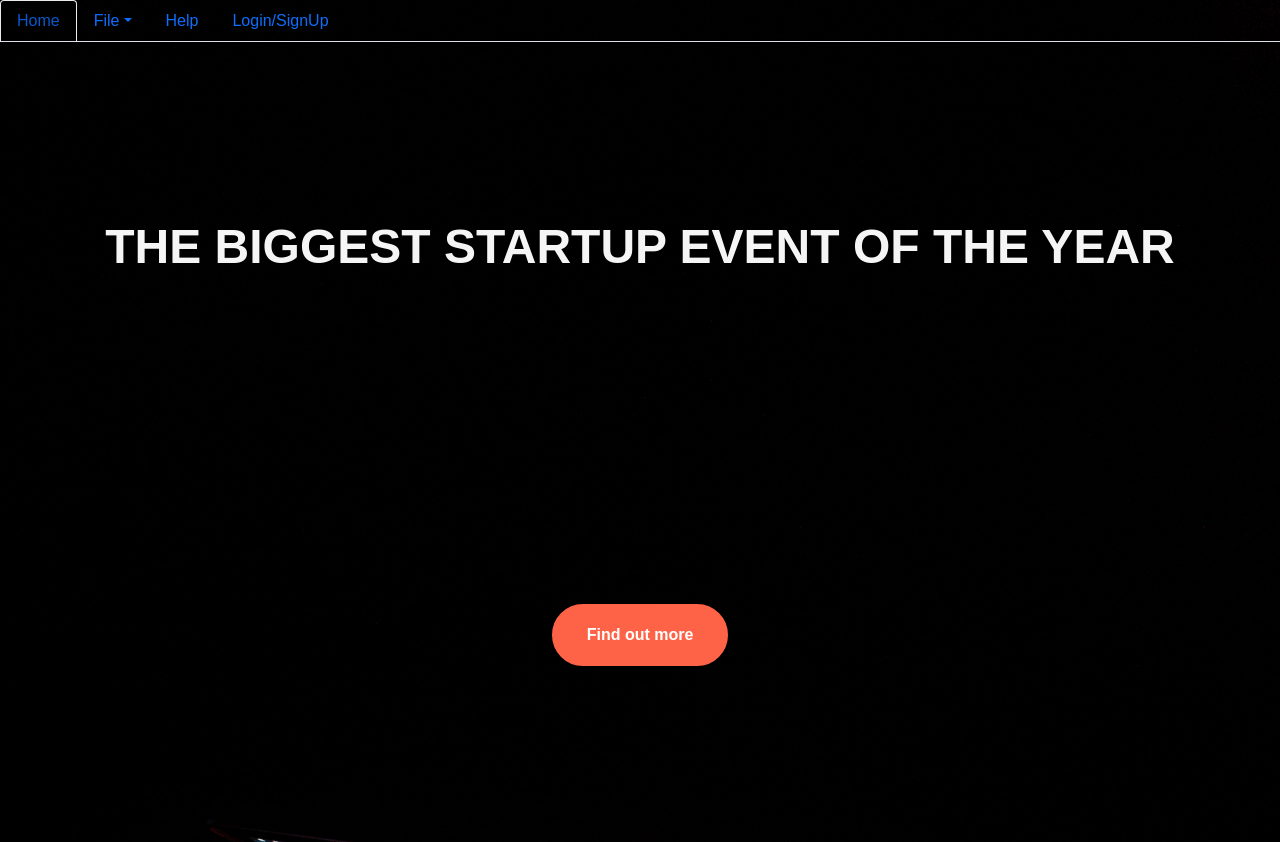
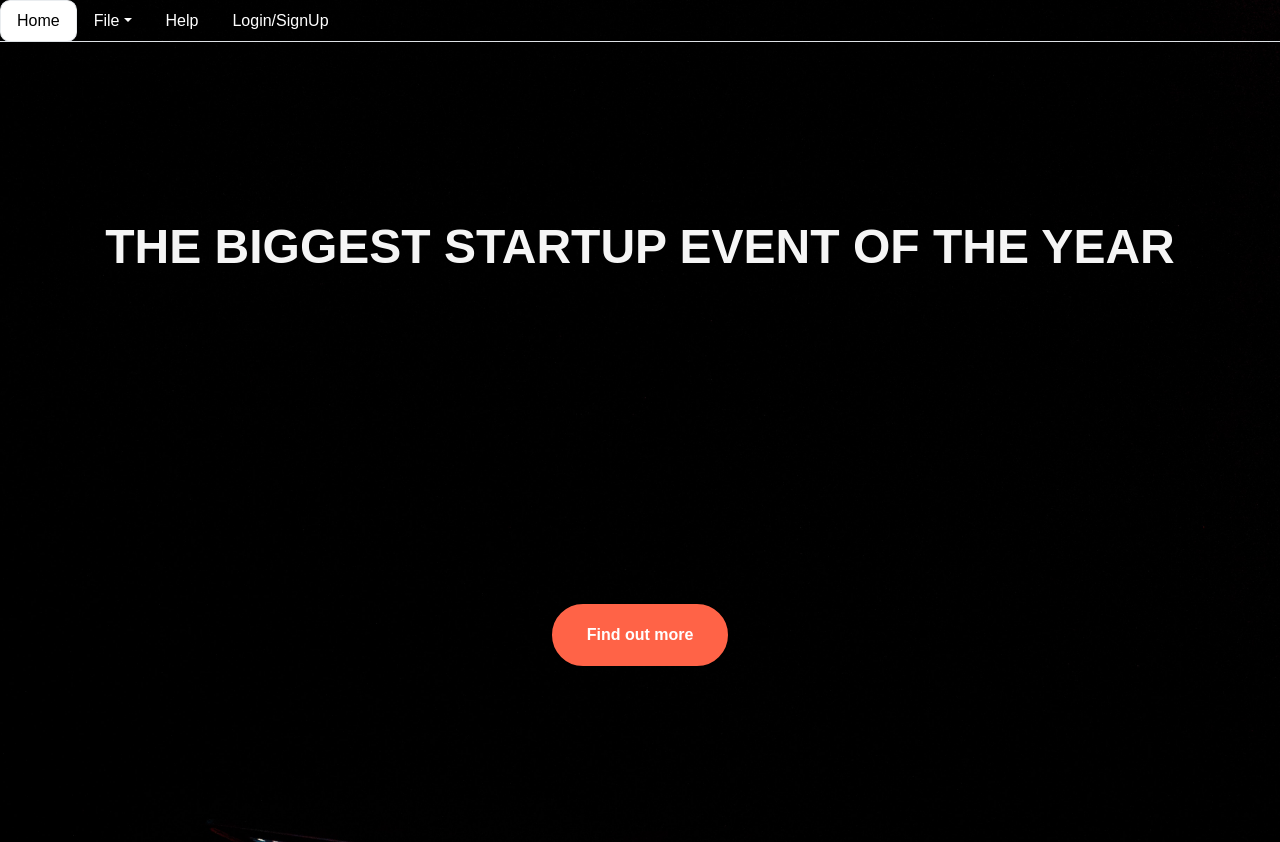
Before and after one commit to VipulDhillon/VipulDhillon.github.io, a plain HTML site: page index.html in a window 1280 px wide. In both pictures the pointer is over the link "Home". Drawn offline with nearby package versions, Linux system fonts and the light colour scheme.

Commit message:
Update style.css

```diff
--- a/style.css
+++ b/style.css
@@ -9,6 +9,17 @@ html {
     -o-background-size: cover;
     background-size: cover;
 }
+
+.nav-link{
+    color: white;
+}
+
+.nav-link:hover {
+    color:black;
+    background-color: white;
+    border-radius: 10px;
+}
+
 h1 {
     font-size: 3rem;
     color: whitesmoke;
```
